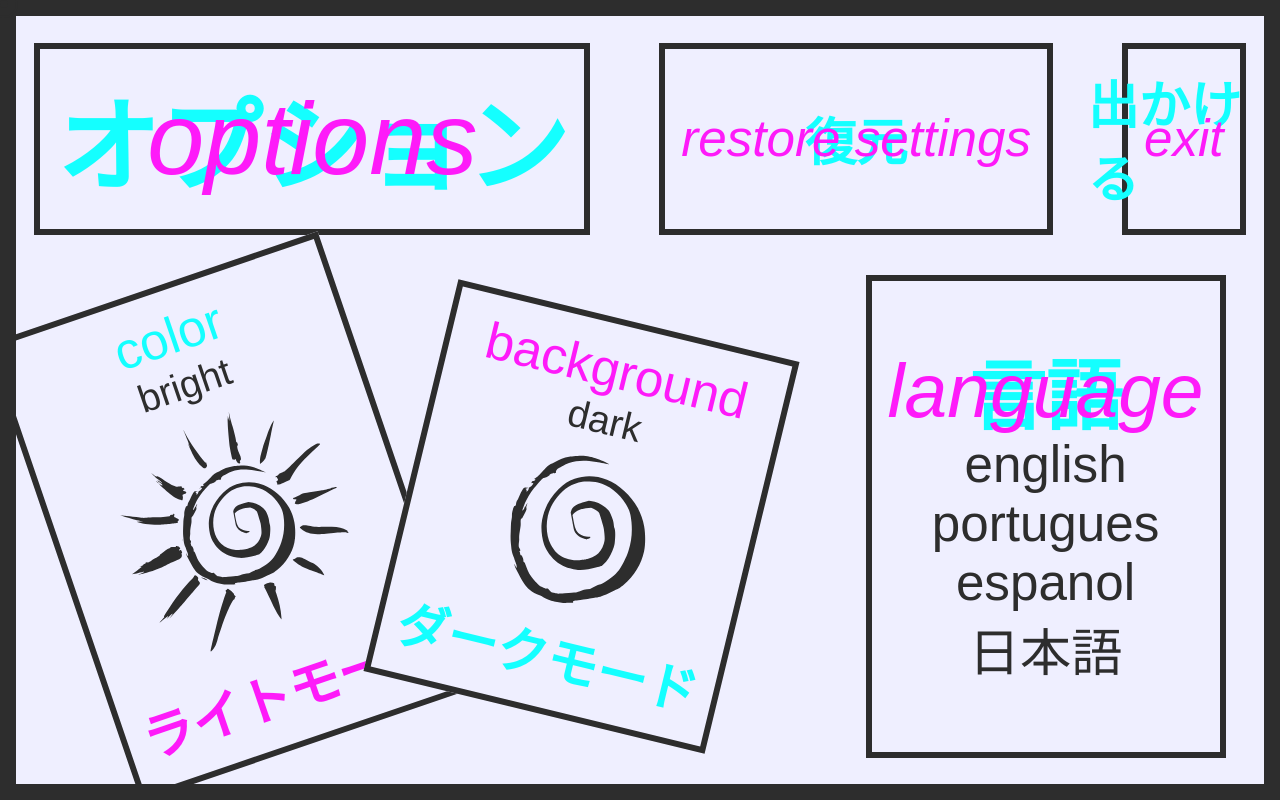
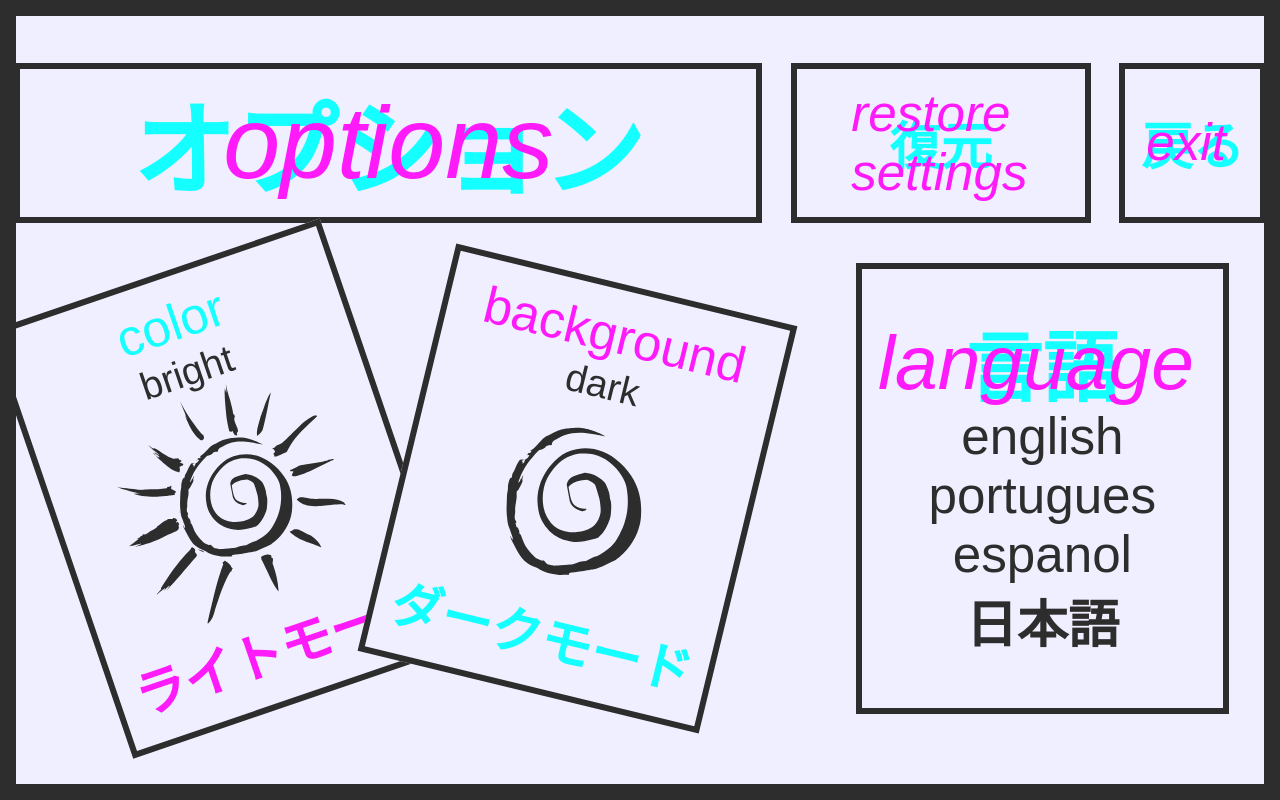
Before and after one commit to AndreiRech/Website, a React (Create React App) app: page /options in a window 1280 px wide. Built offline with nearby package versions, Linux system fonts and the light colour scheme; a web font is replaced by a local one.

Commit message:
fix: small size fixes

```diff
--- a/src/pages/Options/index.scss
+++ b/src/pages/Options/index.scss
@@ -19,7 +19,9 @@
             display: flex;
             flex-direction: row;
             justify-content: space-around;
+            height: 20vh;
             width: 100%;
+            padding-top: 2vh;
 
             .card-options, .card-restore, .card-exit {
                 display: flex;
@@ -38,23 +40,33 @@
                     font-style: italic;
                 }
 
-                .card-title-res, .card-title-ex {
+                .card-title-res {
                     word-break: break-word;
                     position: relative;
+                    align-items: center;
+                    justify-content: center;
+                    align-self: center;
+                    margin-left: 3vw;
                 }
 
-                .card-title-jap-res, .card-title-jap-ex{
+                .card-title-jap-res{
                     word-break: break-word;
                     position: absolute;
+                }
+
+                .card-title-ex {
+                    margin: 0 1vw 0 0;
                 }
             }
 
             .card-options {
                 font-size: 8vw;
+                width: 55vw;
             }
 
             .card-restore {
                 font-size: 4vw;
+                width: 20vw;
             }
 
             .card-exit {
@@ -63,7 +75,7 @@
         }
 
         .option-bottom {
-            margin-top: 5vh;
+            padding: 5vh 0;
             display: flex;
             flex-direction: row;
             justify-content: space-around;
@@ -123,8 +135,8 @@
                     align-items: center;
                     flex-direction: column;
 
-                    .svg-sun, .svg-moon {
-                        margin: 2vh 0;
+                    .svg-moon {
+                        margin: 3vh 0;
                     }
                 }
             }
@@ -152,6 +164,7 @@
                         color: $secondary;
                         font-style: italic;
                         z-index: 1;
+                        padding: 0 1vw 0 0;
                     }
                 }
 
@@ -162,9 +175,13 @@
                     align-items: center;
                     font-size: 4vw;
 
-                    .card-text {
+                    .card-text, .card-text-jap {
                         color: $grey;
                         margin: 0 1rem;
+                    }
+
+                    .card-text-jap {
+                        font-weight: 700;
                     }
                 }
             }
--- a/src/pages/Options/index.tsx
+++ b/src/pages/Options/index.tsx
@@ -4,7 +4,9 @@ import Pointer from '../../components/Pointer/index.tsx';
 import './index.scss';
 import Box from '../../components/Box/index.tsx';
 import Card from '../../components/Card/index.tsx';
+// @ts-ignore
 import { ReactComponent as Moon } from '../../assets/icons/moon.svg';
+// @ts-ignore
 import { ReactComponent as Sun } from '../../assets/icons/sun.svg';
 
 const Options: React.FC = () => {
@@ -54,7 +56,7 @@ const Options: React.FC = () => {
 						</Card>
 						<Card color='grey'>
 							<div className='card-exit'>
-								<p className='card-title-jap-ex'>出かける</p>
+								<p className='card-title-jap-ex'>戻る</p>
 								<p className='card-title-ex'>exit</p>
 							</div>
 						</Card>
@@ -100,7 +102,7 @@ const Options: React.FC = () => {
 									<p className='card-text'>english</p>
 									<p className='card-text'>portugues</p>
 									<p className='card-text'>espanol</p>
-									<p className='card-text'>日本語</p>
+									<p className='card-text-jap'>日本語</p>
 								</div>
 							</div>
 						</Card>
```
